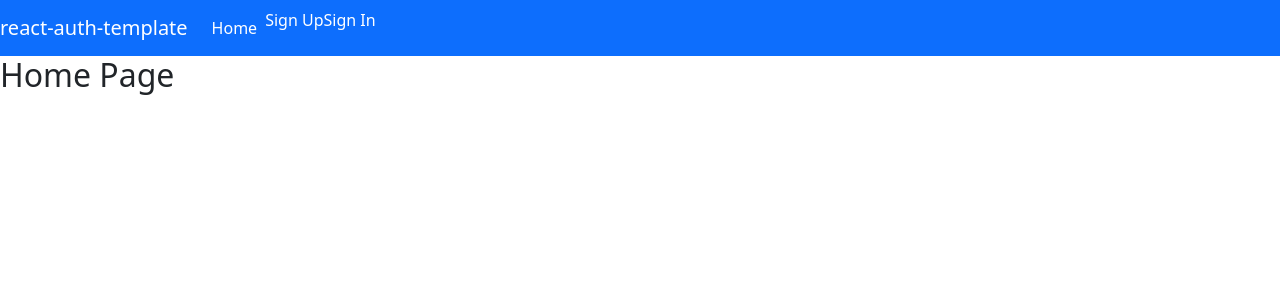
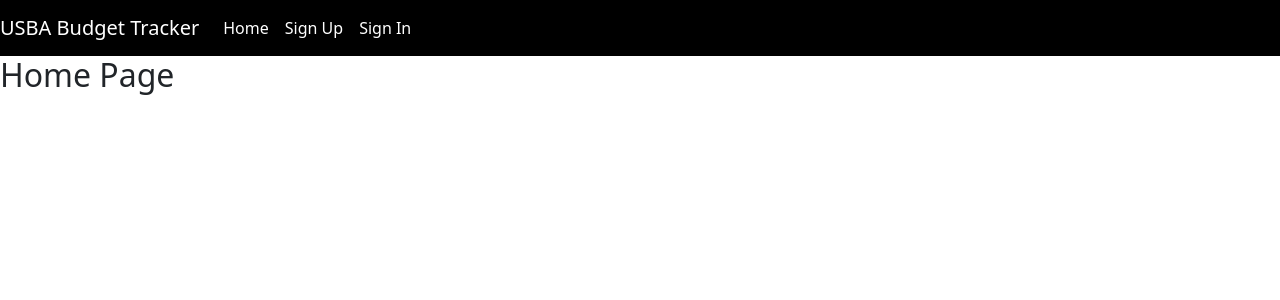
Before and after one commit to AOehmann239/USBA_app, a React (Create React App) app: page / in a window 1280 px wide. Shown: the top 300 px of the page. Built offline with nearby package versions, Linux system fonts and the light colour scheme.

Commit message:
Header updated

```diff
--- a/src/components/shared/Header.js
+++ b/src/components/shared/Header.js
@@ -1,65 +1,79 @@
-import React, { Fragment } from 'react'
-import Nav from 'react-bootstrap/Nav'
-import Navbar from 'react-bootstrap/Navbar'
-import { Link } from 'react-router-dom'
+import React, { Fragment } from 'react';
+import Nav from 'react-bootstrap/Nav';
+import Navbar from 'react-bootstrap/Navbar';
+import { Link } from 'react-router-dom';
 const linkStyle = {
   color: 'white',
-    textDecoration: 'none'
-}
+  textDecoration: 'none',
+};
 const authenticatedOptions = (
   <>
-		<Nav.Item>
-			<Link to='change-password' style={linkStyle}>
+    <Nav.Item className="m-2">
+      <Link to="addExpense" style={linkStyle}>
+        Add Expense
+      </Link>
+    </Nav.Item>
+	<Nav.Item className="m-2">
+      <Link to="addDeposit" style={linkStyle}>
+        Add Deposit
+      </Link>
+    </Nav.Item>
+    <Nav.Item className="m-2">
+      <Link to="change-password" style={linkStyle}>
         Change Password
       </Link>
     </Nav.Item>
-		<Nav.Item>
-			<Link to='sign-out' style={linkStyle}>
+    <Nav.Item className="m-2">
+      <Link to="sign-out" style={linkStyle}>
         Sign Out
       </Link>
     </Nav.Item>
   </>
-)
+);
 
 const unauthenticatedOptions = (
   <>
-        <Nav.Item>
-		    <Link to='sign-up' style={linkStyle}>Sign Up</Link>
+    <Nav.Item className="m-2">
+      <Link to="sign-up" style={linkStyle}>
+        Sign Up
+      </Link>
     </Nav.Item>
-        <Nav.Item>
-		    <Link to='sign-in' style={linkStyle}>Sign In</Link>
+    <Nav.Item className="m-2">
+      <Link to="sign-in" style={linkStyle}>
+        Sign In
+      </Link>
     </Nav.Item>
   </>
-)
+);
 
 const alwaysOptions = (
   <>
-		<Nav.Link>
-			<Link to='/' style={linkStyle}>
+    <Nav.Link >
+      <Link to="/" style={linkStyle}>
         Home
       </Link>
     </Nav.Link>
   </>
-)
+);
 
 const Header = ({ user }) => (
-	<Navbar bg='primary' variant='dark' expand='md'>
+  <Navbar bg="black" variant="dark" expand="sm">
     <Navbar.Brand>
-            <Link to='/' style={linkStyle}>
-                react-auth-template
+      <Link to="/" style={linkStyle}>
+        USBA Budget Tracker
       </Link>
     </Navbar.Brand>
-		<Navbar.Toggle aria-controls='basic-navbar-nav' />
-		<Navbar.Collapse id='basic-navbar-nav'>
-			<Nav className='ml-auto'>
+    <Navbar.Toggle aria-controls="basic-navbar-nav" />
+    <Navbar.Collapse id="basic-navbar-nav">
+      <Nav className="ml-auto">
         {user && (
-					<span className='navbar-text mr-2'>Welcome, {user.email}</span>
+          <span className="navbar-text mr-2">Welcome, {user.email}</span>
         )}
         {alwaysOptions}
         {user ? authenticatedOptions : unauthenticatedOptions}
       </Nav>
     </Navbar.Collapse>
   </Navbar>
-)
+);
 
-export default Header
+export default Header;
```
Lines whose indentation alone changed are shown as unchanged.
